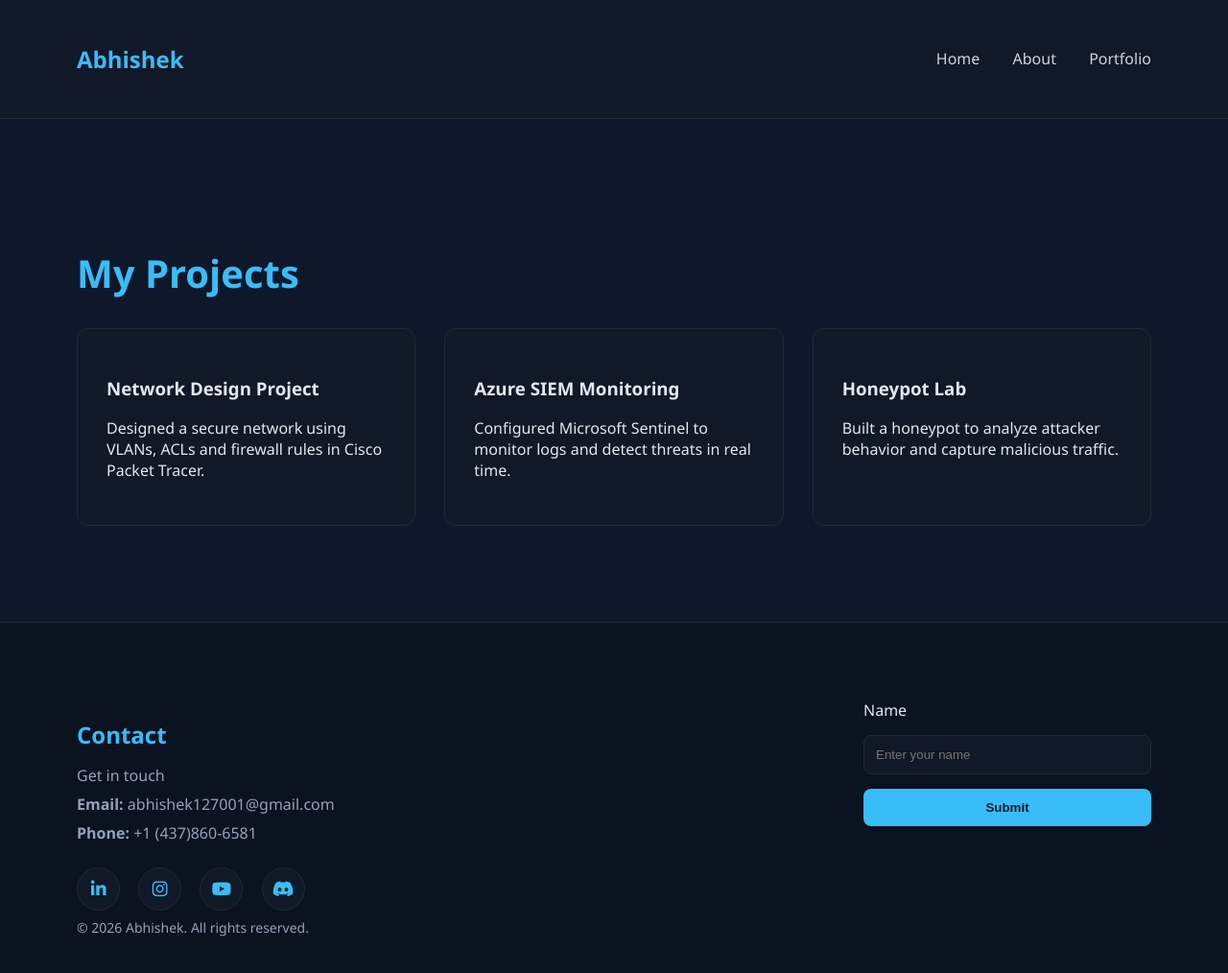
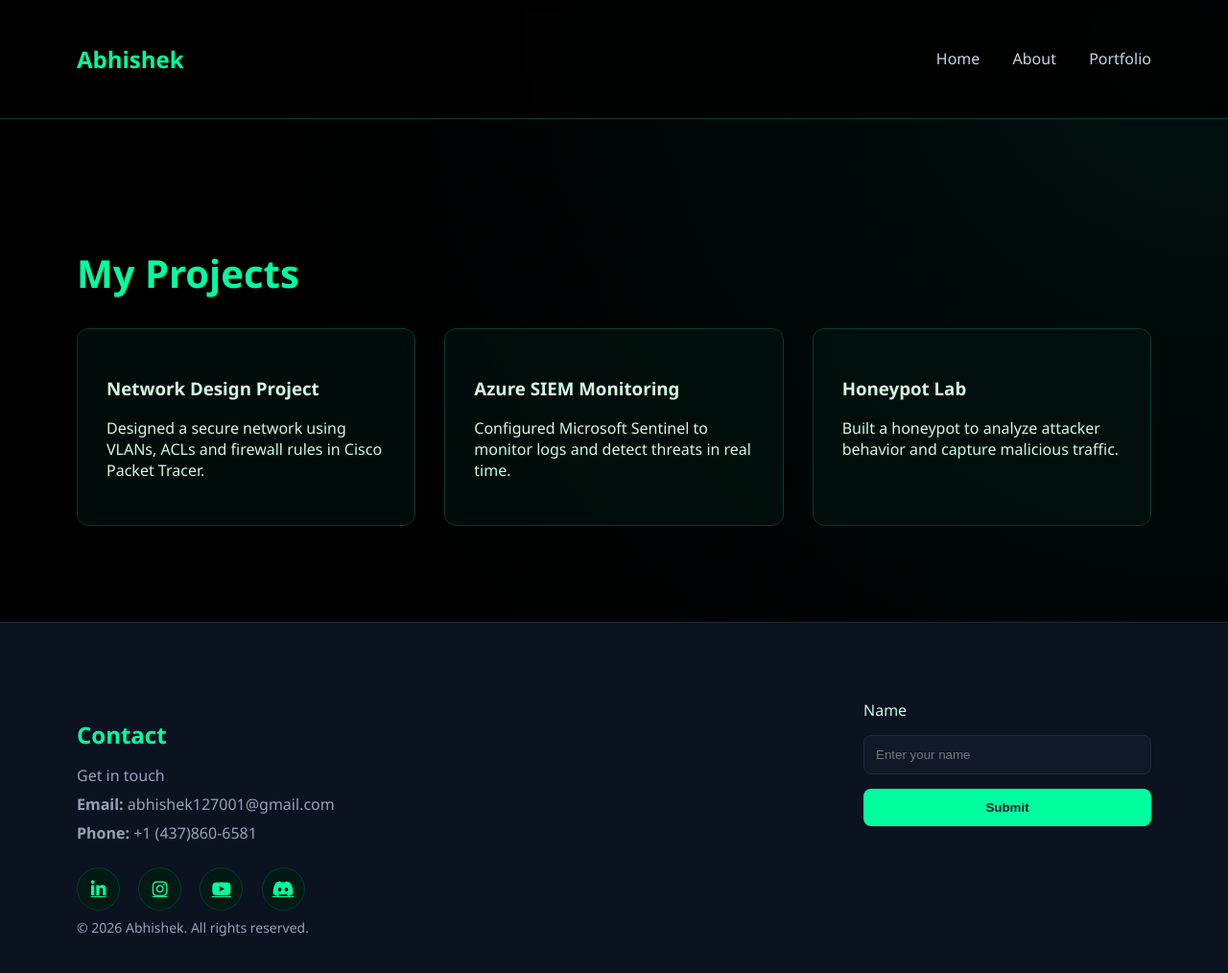
Before and after one commit to abhishekvallittayil/abhishekvallittayil, a plain HTML site: page portfolio.html in a window 1280 px wide. Shown: the whole page at 96% size. Drawn offline with Linux system fonts and the light colour scheme.

Commit message:
Update style.css

```diff
--- a/css/style.css
+++ b/css/style.css
@@ -5,8 +5,10 @@
 body {
   margin: 0;
   font-family: 'Segoe UI', Arial, sans-serif;
-  background: #0f172a;   /* deep dark blue */
-  color: #e2e8f0;
+  background: #000000;
+  background: radial-gradient(circle at top right, #00110f 0%, #000000 60%);
+  color: #d1fae5;
+  overflow-x: hidden;
 }
 
 /* NAVBAR */
@@ -15,13 +17,14 @@ body {
   justify-content: space-between;
   align-items: center;
   padding: 25px 80px;
-  background: #111827;
-  border-bottom: 1px solid #1f2937;
+  background: rgba(0, 0, 0, 0.8);
+  backdrop-filter: blur(8px);
+  border-bottom: 1px solid #003d2e;
 }
 
 .nav h2 {
   font-weight: 600;
-  color: #38bdf8;  /* neon blue */
+  color: #00ff9f;  /* neon blue */
 }
 
 .nav a {
@@ -32,7 +35,7 @@ body {
 }
 
 .nav a:hover {
-  color: #38bdf8;
+  color: #00ff9f;
 }
 
 /* HERO */
@@ -43,7 +46,18 @@ body {
 .hero h1 {
   font-size: 48px;
   margin-bottom: 20px;
-  color: #38bdf8;
+  color: #00ff9f;
+  text-shadow: 0 0 8px #00ff9f;
+  animation: hackerGlow 2s infinite alternate;
+}
+
+@keyframes hackerGlow {
+  from {
+    text-shadow: 0 0 5px #00ff9f;
+  }
+  to {
+    text-shadow: 0 0 20px #00ff9f;
+  }
 }
 
 .hero p {
@@ -57,7 +71,7 @@ body {
   display: inline-block;
   margin-top: 25px;
   padding: 12px 25px;
-  background: #38bdf8;
+  background: #00ff9f;
   color: #0f172a;
   text-decoration: none;
   border-radius: 8px;
@@ -66,7 +80,7 @@ body {
 }
 
 .btn:hover {
-  background: #0ea5e9;
+  background: #00cc7a;
 }
 
 /* PAGE SECTION */
@@ -77,7 +91,7 @@ body {
 .page h1 {
   font-size: 40px;
   margin-bottom: 30px;
-  color: #38bdf8;
+  color: #00ff9f;
 }
 
 /* GRID */
@@ -89,17 +103,18 @@ body {
 
 /* CARD */
 .card {
-  background: #111827;
+  background: rgba(0, 20, 15, 0.6);
   padding: 30px;
   border-radius: 12px;
-  border: 1px solid #1f2937;
-  transition: 0.3s ease;
+  border: 1px solid #003d2e;
+  backdrop-filter: blur(6px);
+  transition: all 0.3s ease;
 }
 
 .card:hover {
   transform: translateY(-8px);
-  border: 1px solid #38bdf8;
-  box-shadow: 0 0 15px rgba(56,189,248,0.3);
+  border: 1px solid #00ff9f;
+  box-shadow: 0 0 20px rgba(0,255,159,0.4);
 }
 
 /* RESPONSIVE */
@@ -128,7 +143,7 @@ body {
 }
 
 .footer-left h2 {
-  color: #38bdf8;
+  color: #00ff9f;
   margin-bottom: 15px;
 }
 
@@ -156,7 +171,7 @@ body {
   padding: 12px;
   border-radius: 8px;
   border: none;
-  background: #38bdf8;
+  background: #00ff9f;
   color: #0f172a;
   font-weight: 600;
   cursor: pointer;
@@ -164,7 +179,7 @@ body {
 }
 
 .footer-right button:hover {
-  background: #0ea5e9;
+  background: #00cc7a;
 }
 
 .copyright {
@@ -186,19 +201,18 @@ body {
   height: 45px;
   margin-right: 15px;
   border-radius: 50%;
-  background: #111827;
-  color: #38bdf8;
+  background: #001a14;
+  color: #00ff9f;
   font-size: 18px;
-  border: 1px solid #1f2937;
+  border: 1px solid #003d2e;
   transition: all 0.3s ease;
-  text-decoration: none;
 }
 
 .social-icons a:hover {
   transform: translateY(-5px);
-  border: 1px solid #38bdf8;
+  border: 1px solid #00ff9f;
   box-shadow:
-    0 0 10px rgba(56,189,248,0.6),
-    0 0 20px rgba(56,189,248,0.4),
-    0 0 30px rgba(56,189,248,0.2);
+    0 0 10px #00ff9f,
+    0 0 20px rgba(0,255,159,0.6),
+    0 0 30px rgba(0,255,159,0.4);
 }
```
